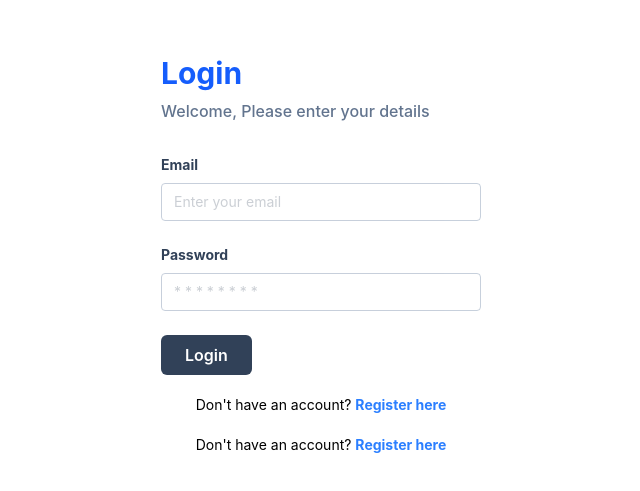
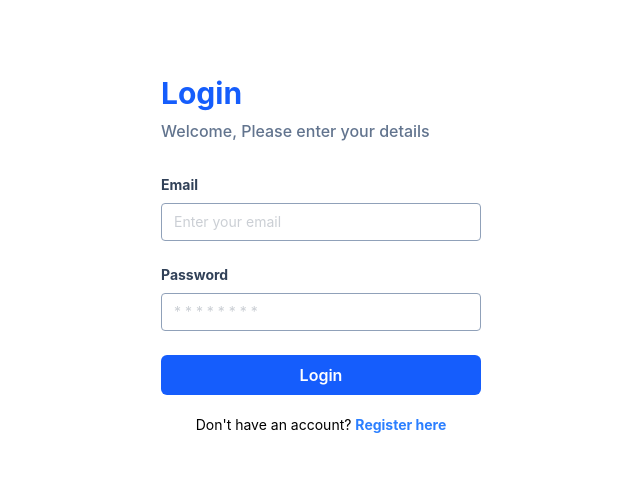
Before and after one commit to Thoriqfm/react-journey, a React (Vite) app in the folder my-react-app/: page /login in a window 1280 px wide. Shown: the part 145-636 px from the top of the page, without its empty margins (319-959 px from the left). Built offline with nearby package versions, Linux system fonts and the light colour scheme.

Commit message:
event handler

```diff
--- a/my-react-app/src/components/elements/Button/Button.jsx
+++ b/my-react-app/src/components/elements/Button/Button.jsx
@@ -1,10 +1,16 @@
 export default function Button(props) {
-  const { children = "Button", classname = "bg-slate-700" } = props;
+  const {
+    children = "Button",
+    classname = "bg-slate-700",
+    onClick = () => {},
+    type = "button",
+  } = props;
 
   return (
     <button
       className={`h-10 px-6 font-semibold rounded-md ${classname} text-white cursor-pointer hover:opacity-80 transition-opacity duration-300`}
-      type="submit"
+      type={type}
+      onClick={() => onClick()}
     >
       {children}
     </button>
--- a/my-react-app/src/components/elements/Input/Input.jsx
+++ b/my-react-app/src/components/elements/Input/Input.jsx
@@ -3,7 +3,7 @@ const Input = (props) => {
   return (
     <input
       type={type}
-      className="text-sm border border-slate-400 rounded w-full py-2 px-3 text-slate-700 placeholder: opacity-50"
+      className="text-sm border border-slate-400 rounded w-full py-2 px-3 text-slate-700 placeholder:opacity-50 focus:text-slate-900 focus:border-blue-500 focus:outline-none"
       placeholder={placeholder}
       name={name}
       id={name}
--- a/my-react-app/src/components/fragments/CardProduct.jsx
+++ b/my-react-app/src/components/fragments/CardProduct.jsx
@@ -3,7 +3,7 @@ import Button from "../elements/Button/Button";
 const CardProduct = (props) => {
   const { children } = props;
   return (
-    <div className="w-full max-w-sm bg-gray-800 border border-gray-700 rounded-lg shadow mx-2 flex-col justify-between">
+    <div className="w-full max-w-sm bg-gray-800 border border-gray-700 rounded-lg shadow mx-2 flex flex-col justify-between">
       {children}
     </div>
   );
@@ -21,7 +21,7 @@ const Header = (props) => {
 const Body = (props) => {
   const { title, children } = props;
   return (
-    <div className="px-5 pb-5 ">
+    <div className="px-5 pb-5 flex-grow">
       <a href="#">
         <h5 className="text-xl font-semibold tracking-tight text-white">
           {title}
--- a/my-react-app/src/components/fragments/FormLogin.jsx
+++ b/my-react-app/src/components/fragments/FormLogin.jsx
@@ -2,8 +2,14 @@ import Button from "../elements/Button/Button";
 import InputForm from "../elements/Input/Index";
 
 const FormLogin = () => {
+  const handleLogin = (e) => {
+    e.preventDefault();
+    localStorage.setItem('email', e.target.email.value);
+    localStorage.setItem('password', e.target.password.value);
+    window.location.href = "/products";
+  };
   return (
-    <form action="">
+    <form onSubmit={handleLogin}>
       <div className="mb-6">
         <InputForm
           label="Email"
@@ -20,7 +26,9 @@ const FormLogin = () => {
           placeholder="* * * * * * * *"
         />
       </div>
-      <Button clasname="bg-blue-600 w-full">Login</Button>
+      <Button classname="bg-blue-600 w-full" type="submit">
+        Login
+      </Button>
     </form>
   );
 };
--- a/my-react-app/src/components/fragments/FormRegister.jsx
+++ b/my-react-app/src/components/fragments/FormRegister.jsx
@@ -28,7 +28,7 @@ const FormRegister = () => {
           placeholder="* * * * * * * *"
         />
       </div>
-      <Button clasname="bg-blue-600 w-full">Register</Button>
+      <Button classname="bg-blue-600 w-full">Register</Button>
     </form>
   );
 };
--- a/my-react-app/src/components/layout/AuthLayouts.jsx
+++ b/my-react-app/src/components/layout/AuthLayouts.jsx
@@ -10,7 +10,7 @@ const AuthLayouts = (props) => {
           Welcome, Please enter your details
         </p>
         {children}
-        <p className="text-sm mt-5 text-center">
+        {/* <p className="text-sm mt-5 text-center">
           {type === "login"
             ? "Don't have an account? "
             : "Already have an account? "}
@@ -20,7 +20,7 @@ const AuthLayouts = (props) => {
           >
             {type === "login" ? "Register here" : "Log in"}
           </Link>
-        </p>
+        </p> */}
         <Navigation type={type} />
       </div>
     </div>
--- a/my-react-app/src/pages/products.jsx
+++ b/my-react-app/src/pages/products.jsx
@@ -1,3 +1,4 @@
+import Button from "../components/elements/Button/Button";
 import CardProduct from "../components/fragments/CardProduct";
 
 const products = [
@@ -27,8 +28,22 @@ const products = [
   },
 ];
 
+const email = localStorage.getItem("email");
+
 const ProductsPage = () => {
+  const handleLogout = () => {
+    localStorage.removeItem("email");
+    localStorage.removeItem("password");
+    window.location.href = "/login";
+  };
   return (
+    <>
+      <div className="flex justify-end h-20 bg-blue-600 text-white items-center px-10">
+        {email}
+        <Button classname="ml-5 bg-red-500" onClick={handleLogout}>
+          Logout
+        </Button>
+      </div>
       <div className="flex justify-center py-5">
         {products.map((product) => (
           <CardProduct key={product.id}>
@@ -40,6 +55,7 @@ const ProductsPage = () => {
           </CardProduct>
         ))}
       </div>
+    </>
   );
 };
 
```
Lines whose indentation alone changed are shown as unchanged.
